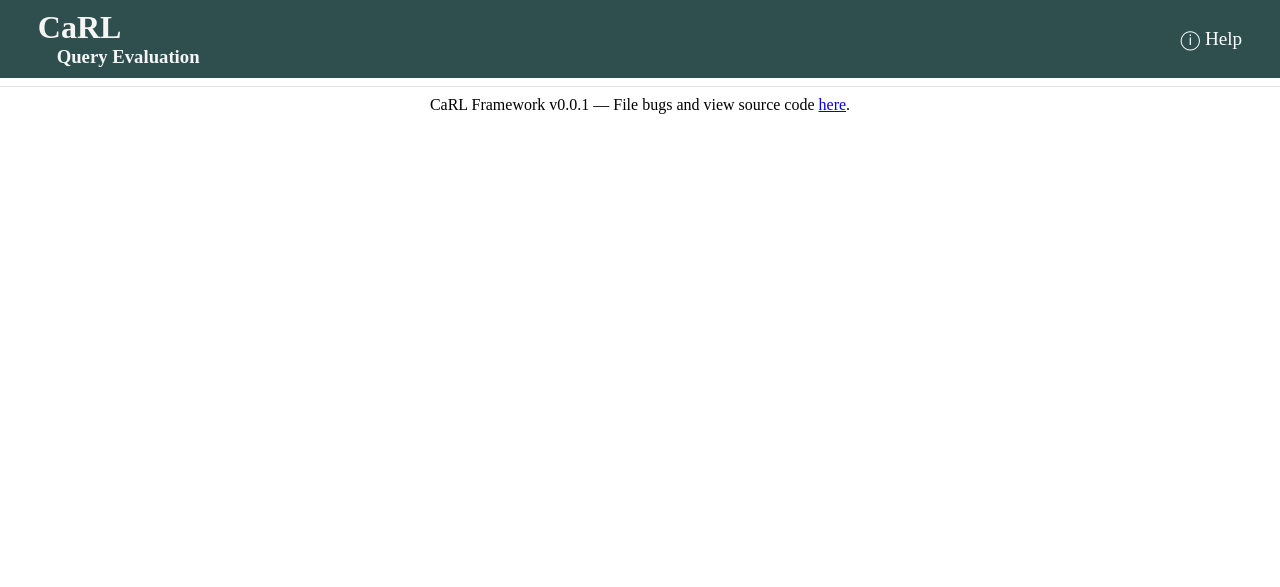
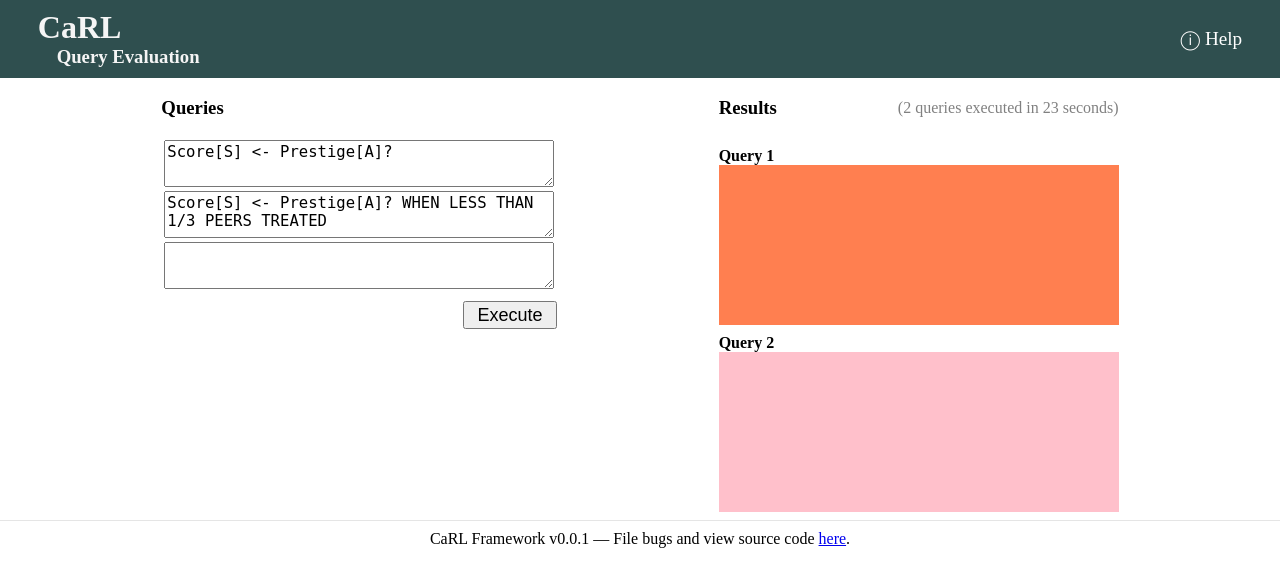
Before and after one commit to mkyl/CaRL-framework, a Django app: page /interpreter/ in a window 1280 px wide. Shown: the top 587 px of the page. Run offline with Django 3.2, Linux system fonts and the light colour scheme.

Commit message:
query evaluation mockup outlined

```diff
--- a/static/universal.css
+++ b/static/universal.css
@@ -43,6 +43,11 @@ footer {
     display: flex;
     flex-direction: row;
     justify-content: center;
+}
+
+h4 {
+    margin-bottom: 0px;
+    margin-top: 0.25cm;
 }
 
 footer p {
--- a/templates/interpreter/index.html
+++ b/templates/interpreter/index.html
@@ -15,6 +15,33 @@
     <a href="https://github.com/mkyl/CaRL-framework">ⓘ Help</a>
 </header>
 
+<main>
+    <div>
+        <div class="subheading">
+            <h3>Queries</h3>
+        </div>
+        <table>
+            <tr><td><textarea style="font-size: larger; width: 25em; height: 3em;">Score[S] <- Prestige[A]?</textarea>
+            </td></tr>
+            <tr><td>        <textarea style="font-size: larger; width: 25em; height: 3em;">Score[S] <- Prestige[A]? WHEN LESS THAN 1/3 PEERS TREATED</textarea>
+            </td></tr>
+            <tr><td>        <textarea style="font-size: larger; width: 25em; height: 3em;"></textarea>
+            </td></tr>
+    </table>
+    <button style='float: right; margin-top: 0.25cm;'>Execute</button>
+    </div>
+    <div>
+        <div class="subheading">
+        <h3>Results</h3>
+        <p style="color: gray"> (2 queries executed in 23 seconds) </p>
+    </div>
+    <h4> Query 1 </h4>
+        <div style="background-color: coral; height: 10em; width: 25em;"></div>
+        <h4> Query 2</h4>
+        <div style="background-color: pink; height: 10em; width: 25em;"></div>
+    </div>
+</main>
+
 <hr/>
 <footer>
     <p> CaRL Framework v0.0.1 — File bugs and view source code
```
